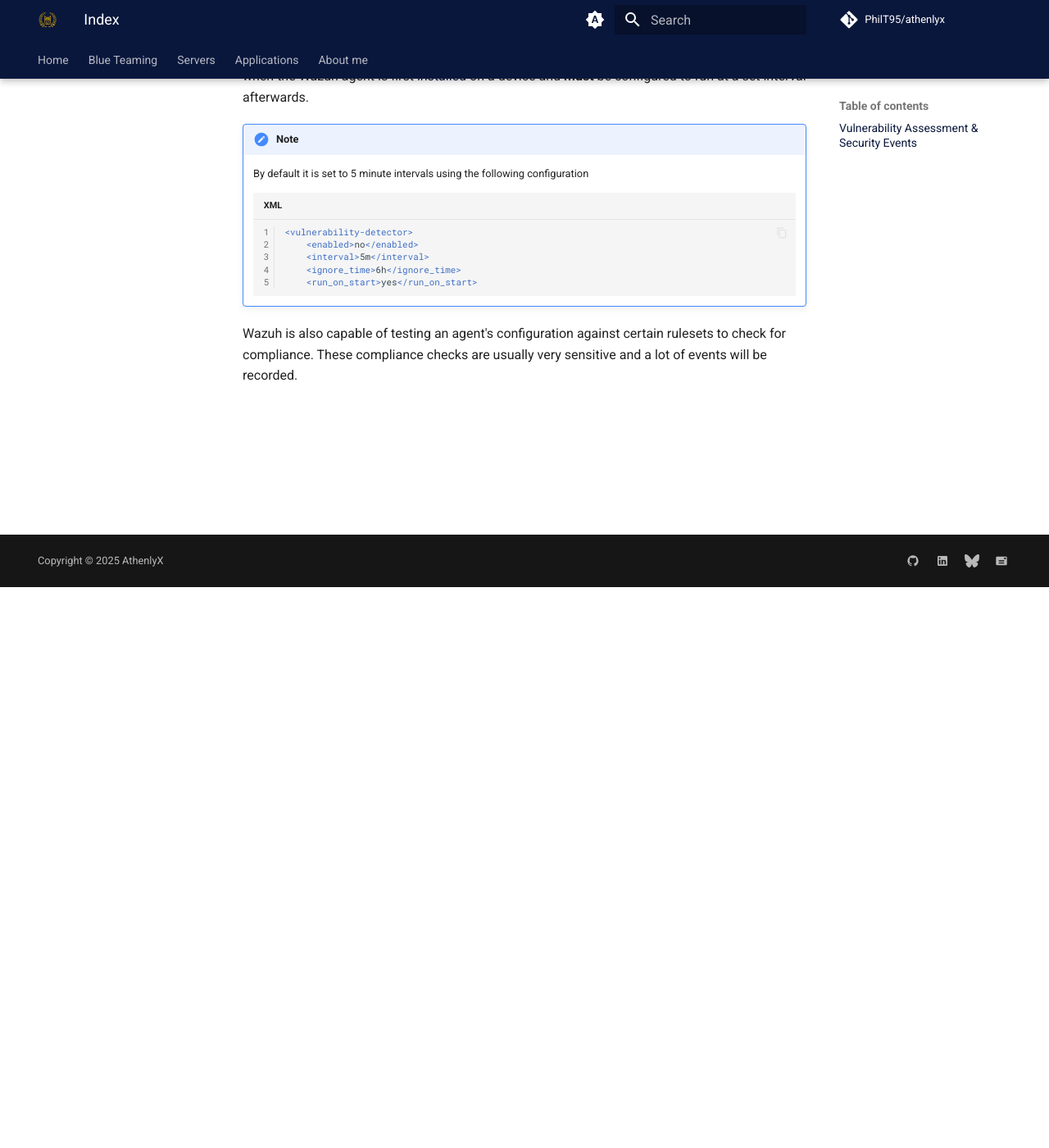
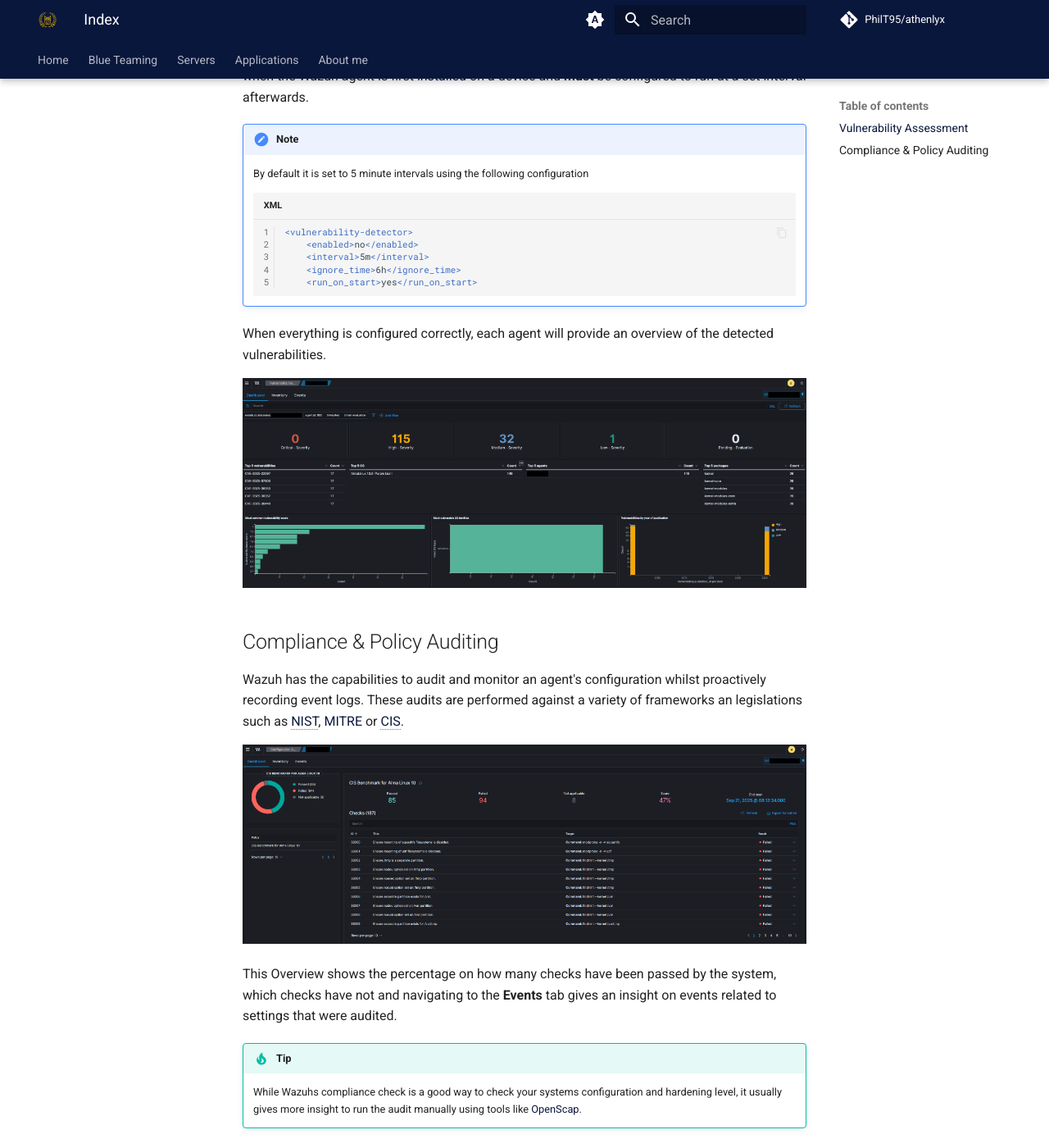
Before and after one commit to PhilT95/athenlyx, an MkDocs documentation site: the page built from docs/applications/wazuh/index.md, in a window 1280 px wide and 1400 px high, scrolled down 684 px. Shown: the whole window at 82% size. Built offline with MkDocs 1.6.1 and Material for MkDocs 9.7.7, drawn with Linux system fonts in a browser that asks for light colours; plug-ins that fetch from the network failed and are left out; comment, search, counter and statistics services are not loaded; some of the changed text lies outside the part shown.

Commit message:
Added Wazuh Compliance functionality

````diff
--- a/docs/applications/wazuh/index.md
+++ b/docs/applications/wazuh/index.md
@@ -7,7 +7,7 @@
 If you want to install Wazuh and how to configure it have a look at this [Setup Guide](wazuh_setup.md).
 
 
-## Vulnerability Assessment & Security Events
+## Vulnerability Assessment
 
 Wazuh's vulnerability assessment module is a powerful tool that can be used to periodically scan an agent's operating system for installed applications and their corresponding versions.
 
@@ -24,4 +24,18 @@ Wazuh can use this information, retrieved by the agent, to compare it against a
         <run_on_start>yes</run_on_start>
     ```
 
-Wazuh is also capable of testing an agent's configuration against certain rulesets to check for compliance. These compliance checks are usually very sensitive and a lot of events will be recorded.
+When everything is configured correctly, each agent will provide an overview of the detected vulnerabilities.
+
+![Agent Vulnerability Dashboard](images/wazuh_agents-vulnerabilities.png)
+
+
+## Compliance & Policy Auditing
+
+Wazuh has the capabilities to audit and monitor an agent's configuration whilst proactively recording event logs. These audits are performed against a variety of frameworks an legislations such as [NIST](https://www.nist.gov/cyberframework), [MITRE](https://evals.mitre.org/) or [CIS](https://www.cisecurity.org/cis-benchmarks).
+
+![Compliance Audit Based on CIS](images/wazuh_agents-compliance.png)
+
+This Overview shows the percentage on how many checks have been passed by the system, which checks have not and navigating to the **Events** tab gives an insight on events related to settings that were audited.
+
+!!! tip
+    While Wazuhs compliance check is a good way to check your systems configuration and hardening level, it usually gives more insight to run the audit manually using tools like [OpenScap](../../servers/linux/hardening/openscap.md).
````
Also changed, not shown: includes/abbreviations.md (+2 -0 lines), docs/applications/wazuh/images/wazuh_agents-compliance.png (added), docs/applications/wazuh/images/wazuh_agents-vulnerabilities.png (added).
